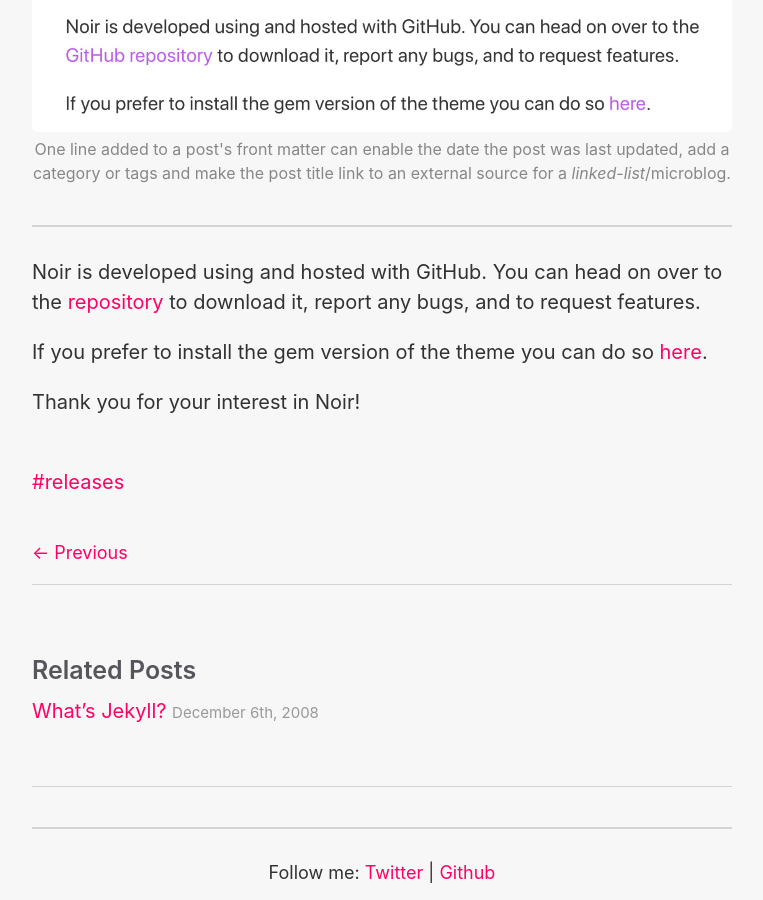
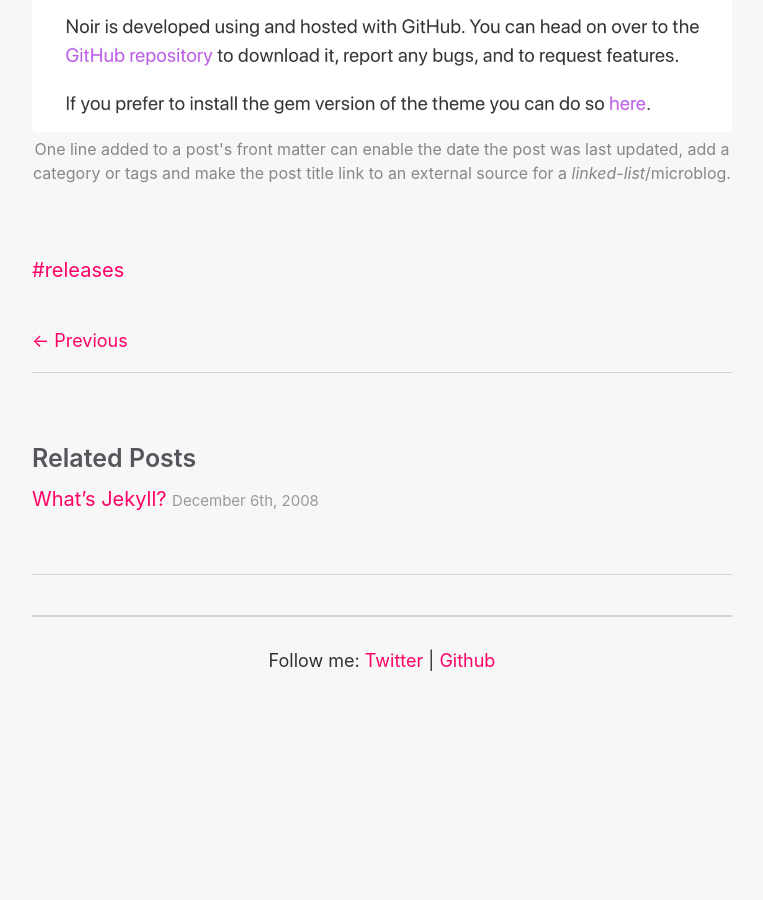
Before and after one commit to hiivan/hiivan.github.io, a Jekyll site: the page built from _posts/2020-02-24-release-v-1-7-1.md, in a window 1280 px wide and 900 px high, scrolled down 1360 px. Shown: the whole window, without its empty margins (258-1021 px from the left). Built offline with Jekyll 4.4.1, drawn with Linux system fonts in a browser that asks for light colours; after the commit the page ends 2074 px from its top, so only the background shows below that.

Commit message:
Added new test post

```diff
--- a/_posts/2020-02-24-release-v-1-7-1.md
+++ b/_posts/2020-02-24-release-v-1-7-1.md
@@ -21,12 +21,3 @@
   <center><img src="/assets/midnight-light.jpg" alt="Midnight Light" style="width:100%"></center>
   <figcaption>One line added to a post's front matter can enable the date the post was last updated, add a category or tags and make the post title link to an external source for a <i>linked-list</i>/microblog.</figcaption>
 </figure>
-
-
----
-
-Noir is developed using and hosted with GitHub. You can head on over to the [repository]({{ site.github.repo }}) to download it, report any bugs, and to request features.
-
-If you prefer to install the gem version of the theme you can do so [here](https://rubygems.org/gems/noir-for-jekyll).
-
-Thank you for your interest in Noir!
```
Also changed, not shown: _posts/test_post.md (added, +9 -0 lines), styles.md (+2 -2 lines).
